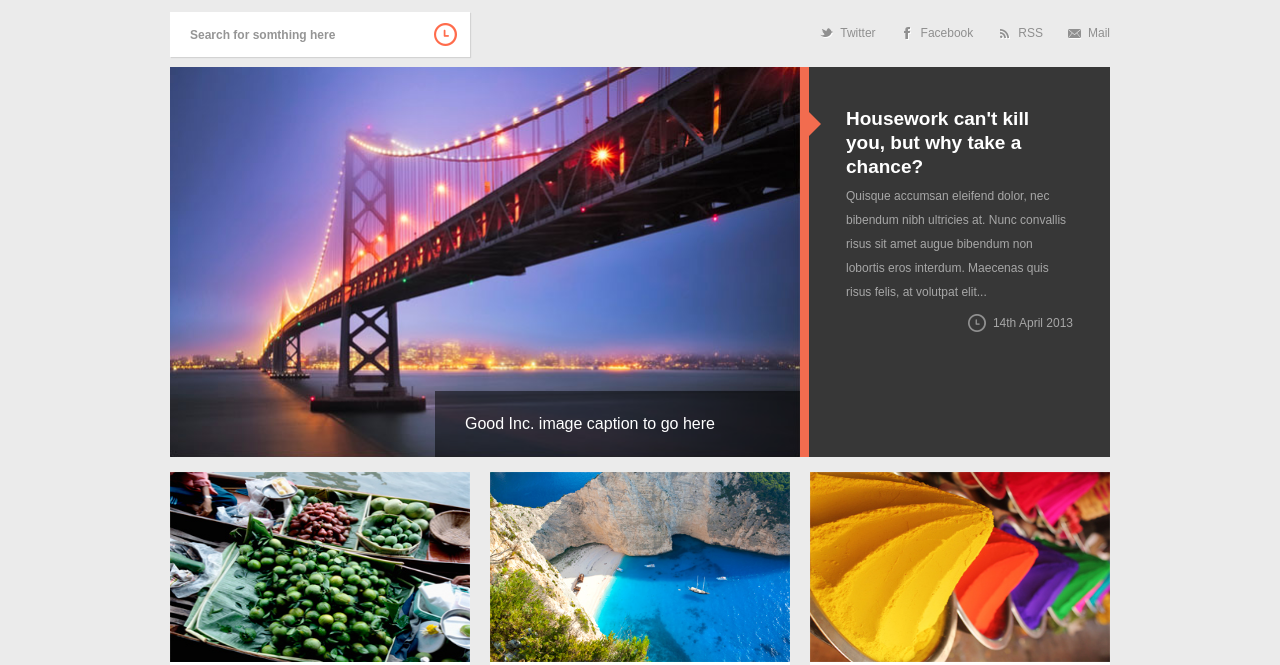
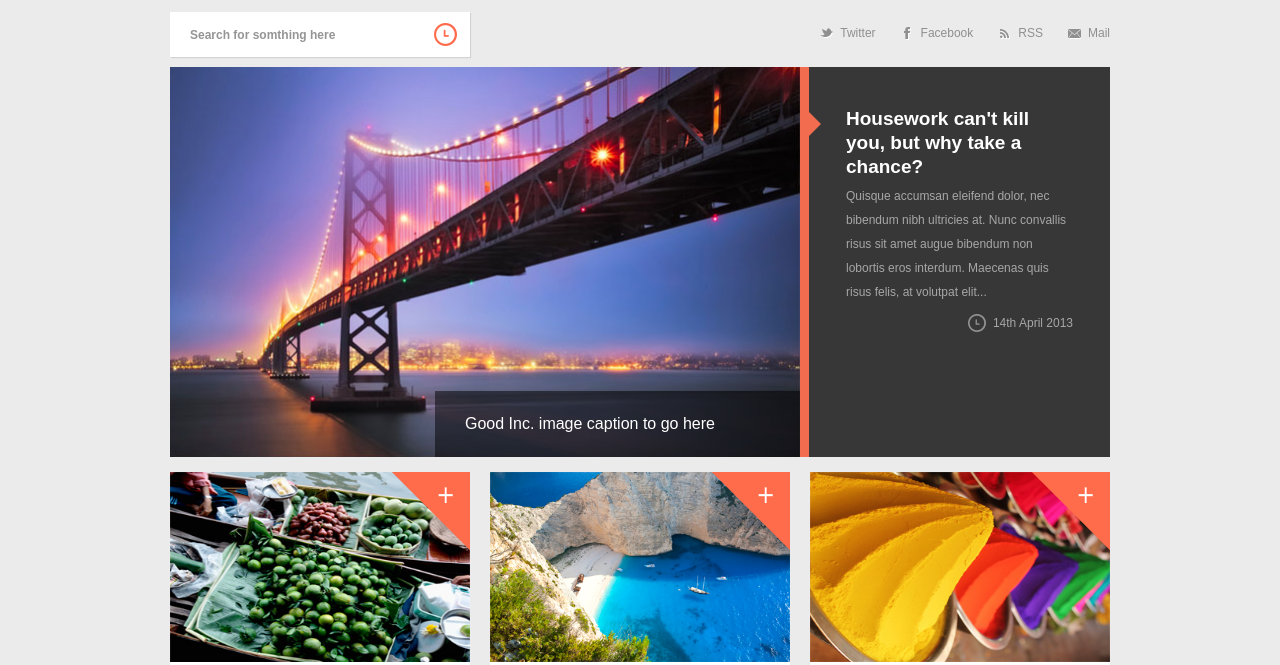
Before and after one commit to Antidepresant/Good-Inc, a plain HTML site: page index.html in a window 1280 px wide. Shown: the part 135-800 px from the top of the page. Drawn offline with Linux system fonts and the light colour scheme.

Commit message:
added article-zoom

```diff
--- a/css/style.css
+++ b/css/style.css
@@ -221,6 +221,7 @@
 	margin-right: 0;
 }
 .article-img {
+	position: relative;
 	overflow: hidden;
 }
 .article-item img {
@@ -245,3 +246,25 @@ h3.title a:hover {
 	 color: #646464;
 	 font: 12px/24px Arial;
 }
+.zoom {
+	position: absolute;
+	padding-right: 15px;
+	padding-top: 10px;
+	top: 0;
+	right: 0;
+	height: 78px;
+	width: 78px;
+	background: url(../img/zoom-bg.png) no-repeat;
+	text-align: right;
+
+}
+.zoom a {
+	font-family: Tahoma;
+	display: inline-block;
+	position: 5px 8px;
+	color: #fff;
+	font-size: 25px;
+}
+.zoom a:hover {
+	font-weight: bold;
+}
--- a/index.html
+++ b/index.html
@@ -57,6 +57,7 @@
 			<div id="articles" class="clearfix">
 				<div class="article-item left">
 					<div class="article-img">
+						<div class="zoom"><a href="#">+</a></div>
 						<a href=""><img src="img/article-item1.jpg" alt=""></a>
 					</div>
 					<div class="article-footer">
@@ -66,6 +67,7 @@
 				</div>
 				<div class="article-item left">
 					<div class="article-img">
+						<div class="zoom"><a href="#">+</a></div>
 						<a href=""><img src="img/article-item2.jpg" alt=""></a>
 					</div>
 					<div class="article-footer">
@@ -75,6 +77,7 @@
 				</div>
 				<div class="article-item left">
 					<div class="article-img">
+						<div class="zoom"><a href="#">+</a></div>
 						<a href=""><img src="img/article-item3.jpg" alt=""></a>
 					</div>
 					<div class="article-footer">
```
Also changed, not shown: img/zoom-bg.png (added).
